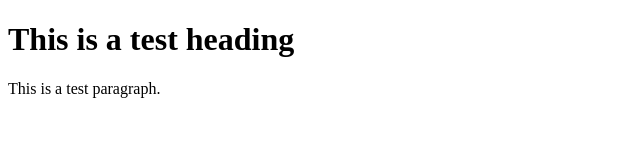
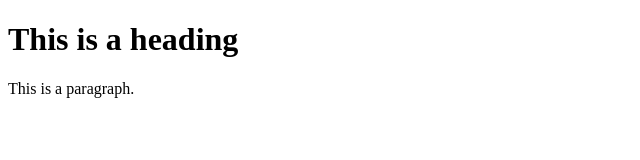
Before and after one commit to aidatuhcic/a3web, a plain HTML site: page about.html in a window 1280 px wide. Shown: the whole page, without its empty margins (0-640 px from the left). Drawn offline with Linux system fonts and the light colour scheme.

Commit message:
Sunayana test comment

```diff
--- a/about.html
+++ b/about.html
@@ -3,8 +3,8 @@
 <title>About Us</title>
 <body>
 
-<h1>This is a test heading</h1>
-<p>This is a test paragraph.</p>
-
+<h1>This is a heading</h1>
+<p>This is a paragraph.</p>
+<!-- Sunayana test comment -->
 </body>
 </html>
```
